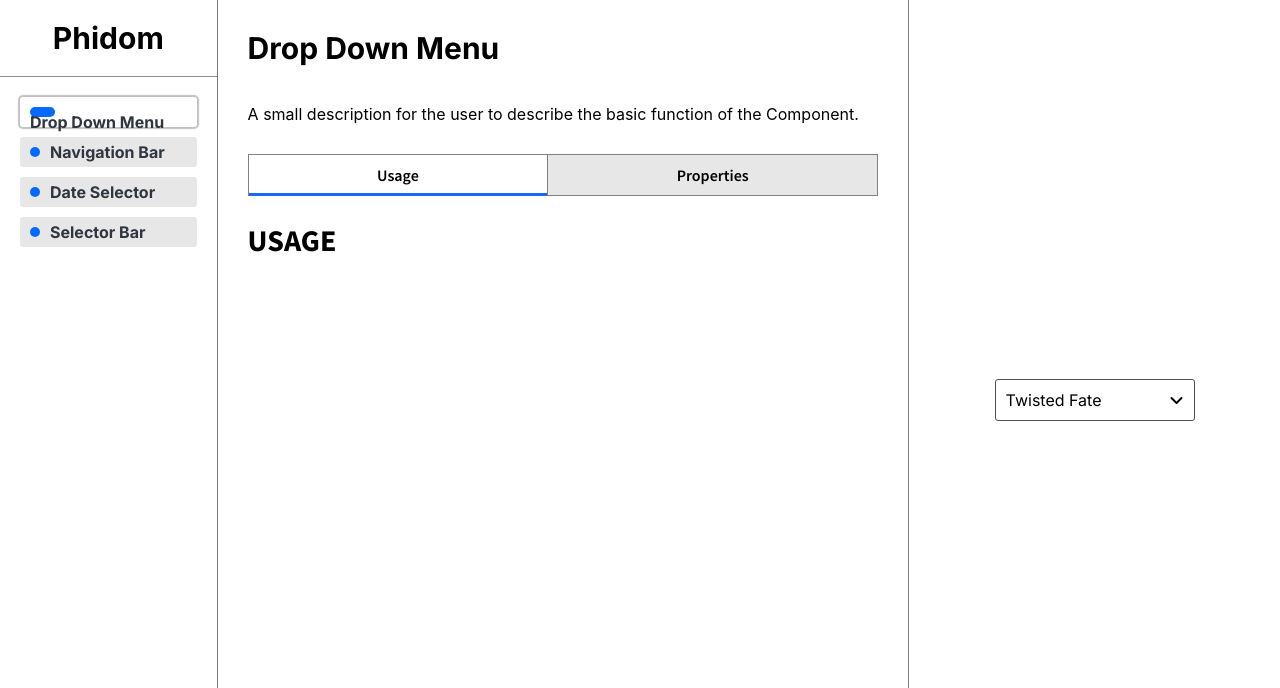
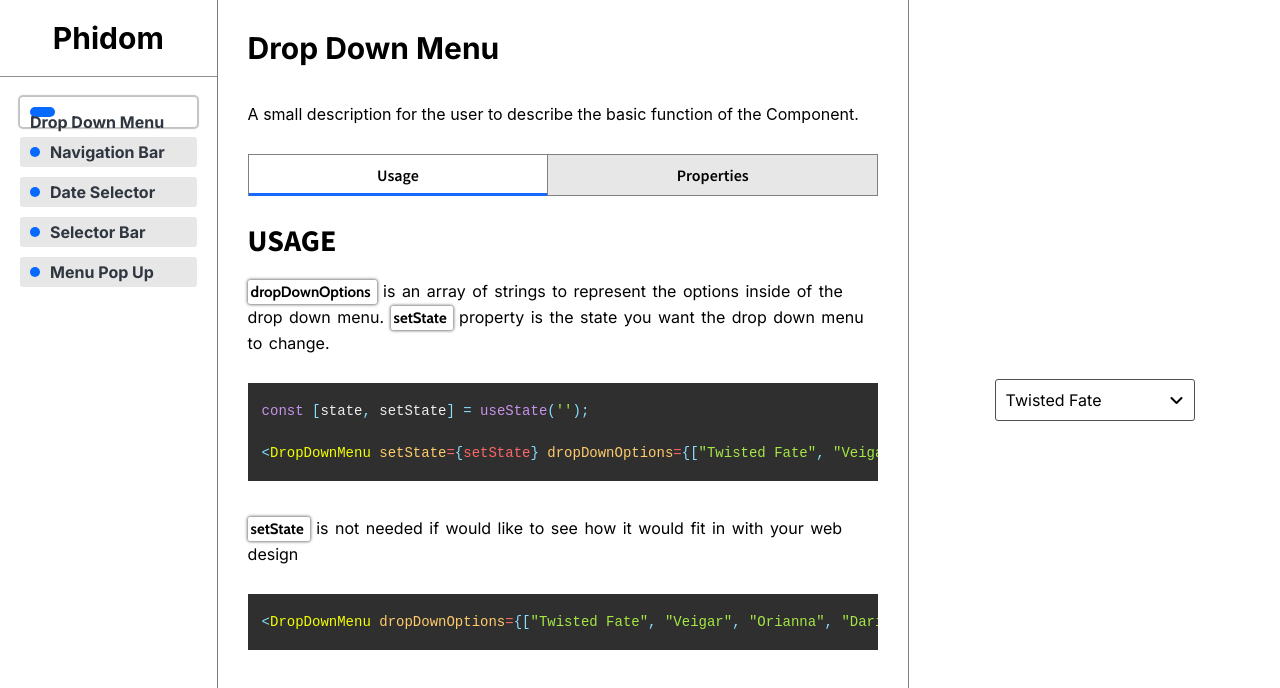
Before and after one commit to Damango/UI-Library, a React (Create React App) app: page / in a window 1280 px wide. Both pictures are taken after a click on the element "Usage". Shown: the top 688 px of the page. Built offline with nearby package versions, Linux system fonts and the light colour scheme.

Commit message:
Added Source Code snippets and Component

```diff
--- a/package.json
+++ b/package.json
@@ -9,6 +9,7 @@
     "react": "^17.0.2",
     "react-dom": "^17.0.2",
     "react-scripts": "5.0.0",
+    "react-syntax-highlighter": "^15.5.0",
     "web-vitals": "^2.1.4"
   },
   "scripts": {
--- a/src/LibraryComponents/DropDownMenu/DropDownMenu.js
+++ b/src/LibraryComponents/DropDownMenu/DropDownMenu.js
@@ -1,77 +1,77 @@
-import React, { useState, useEffect } from 'react';
-import "./DropDownMenu.css"
+import React, { useState, useEffect } from "react";
+import "./DropDownMenu.css";
 
 const DropDownMenu = (props) => {
-
-
-
-    const [dropDownState, setDropDownState] = useState(false)
+	const [dropDownState, setDropDownState] = useState(false);
 	const [dropDownOptions, setDropDownOptions] = useState(props.dropDownOptions);
-    const [currentSelection, setCurrentSelection] = useState(props.dropDownOptions[0])
-
-
+	const [currentSelection, setCurrentSelection] = useState(
+		props.dropDownOptions[0]
+	);
 
 	useEffect(() => {
 		let options = [...dropDownOptions];
-        options.splice(0, 1)
-        setDropDownOptions(options)
-    }, [])
-
+		options.splice(0, 1);
+		setDropDownOptions(options);
+	}, []);
 
 	function handleDropDown() {
 		if (dropDownState === true) {
-            setDropDownState(false)
-        }
-        else {
-            setDropDownState(true)
+			setDropDownState(false);
+		} else {
+			setDropDownState(true);
 		}
 	}
 
 	function renderDropDown() {
 		if (dropDownState) {
-            return ({ display: 'block' })
-        }
-        else {
-            return ({ display: 'none' })
+			return { display: "block" };
+		} else {
+			return { display: "none" };
 		}
 	}
 
 	function updateDropDownList(index) {
-
 		let previousSelection = currentSelection;
-
-
 		let options = [...dropDownOptions];
-
-        setCurrentSelection(options[index])
-
-        options.splice(index, 1)
-        options.push(previousSelection)
-        options.sort()
-        setDropDownOptions(options)
-        setDropDownState(false)
-
+		setCurrentSelection(options[index]);
+		options.splice(index, 1);
+		options.push(previousSelection);
+		options.sort();
+		setDropDownOptions(options);
+		setDropDownState(false);
 	}
 
+	function selectOption(index, option) {
+		updateDropDownList(index);
+		props.setState(option);
+	}
 
-
-
-    return (<div className='phi-drop-down-menu-container'>
-        <div className='drop-down-menu-wrapper' onClick={handleDropDown}>
+	return (
+		<div className="phi-drop-down-menu-container">
+			<div className="drop-down-menu-wrapper" onClick={handleDropDown}>
 				{currentSelection} <i class="fas fa-angle-down"></i>
 			</div>
-        <div className='drop-down-menu-options-container' style={renderDropDown()}>
-            {dropDownOptions.map((option, index) =>
-                <div className='drop-down-menu-option' onClick={() => { updateDropDownList(index) }}>
+			<div
+				className="drop-down-menu-options-container"
+				style={renderDropDown()}
+			>
+				{dropDownOptions.map((option, index) => (
+					<div
+						className="drop-down-menu-option"
+						onClick={() => {
+							selectOption(index, option);
+						}}
+					>
 						{option}
-                </div>)}
 					</div>
-    </div>);
-}
-
+				))}
+			</div>
+		</div>
+	);
+};
 
 DropDownMenu.defaultProps = {
-    dropDownOptions: ['Option 1', 'Option 2', 'Option 3', 'Option 4']
-}
+	dropDownOptions: ["Option 1", "Option 2", "Option 3", "Option 4"],
+};
 
 export default DropDownMenu;
--- /dev/null
+++ b/src/LibraryComponents/MenuPopUp/MenuPopUp.css
@@ -0,0 +1,71 @@
+.menu-pop-up-container {
+	position: relative;
+	background-color: white;
+	display: inline-block;
+
+	padding: 0px 5px 0px 5px;
+	height: 20px;
+	width: 20px;
+	box-shadow: 0px 0px 2px 2px black;
+	border-radius: 3px;
+}
+
+.menu-pop-up-container span {
+	position: absolute;
+	top: 0px;
+	left: 0px;
+
+	width: 100%;
+	height: 100%;
+}
+
+.menu-pop-up-container svg {
+	position: relative;
+	top: 50%;
+	left: 50%;
+	transform: translate(-50%, -50%);
+	width: 70%;
+}
+
+.menu-pop-up-container span:hover {
+	cursor: pointer;
+}
+
+.menu-pop-up-wrapper-closed {
+	position: absolute;
+	display: none;
+	box-shadow: 0px 0px 2px 1px black;
+	border-radius: 3px;
+	background-color: white;
+	width: 170px;
+	opacity: 0;
+	bottom: 150%;
+
+	transition: 0.3s;
+	overflow: hidden;
+}
+
+.svg-overlay {
+	position: absolute;
+	width: 100%;
+	height: 100%;
+	background-color: transparent;
+	z-index: 10;
+}
+
+.pop-up-selection {
+	position: relative;
+	font-family: "Inter";
+	background-color: transparent;
+	font-weight: 600;
+
+	padding: 10px;
+	transition-property: opacity;
+	transition-delay: 0.3s;
+	transition: 0.3s;
+}
+
+.pop-up-selection:hover {
+	cursor: pointer;
+	background-color: rgb(230, 230, 230);
+}
--- /dev/null
+++ b/src/LibraryComponents/MenuPopUp/MenuPopUp.js
@@ -0,0 +1,56 @@
+import React, { useState, useRef } from "react";
+import "./MenuPopUp.css";
+const MenuPopUp = (props) => {
+	const [popUpOpen, setPopUpOpen] = useState(false);
+	const menuRef = useRef(null);
+	const menuContainerRef = useRef(null);
+	const svgRef = useRef(null);
+
+	window.addEventListener("mouseup", function (e) {
+		if (popUpOpen) {
+			if (e.target != svgRef.current) {
+				togglePopUp2();
+			}
+		}
+	});
+
+	function togglePopUp2() {
+		if (popUpOpen) {
+			menuRef.current.style.opacity = 0;
+			setPopUpOpen(false);
+			setTimeout(() => {
+				menuRef.current.style.display = "none";
+			}, 300);
+		} else {
+			menuRef.current.style.display = "inline-block";
+			setPopUpOpen(true);
+			setTimeout(() => {
+				menuRef.current.style.opacity = 1;
+			}, 1);
+		}
+	}
+
+	return (
+		<div className="menu-pop-up-container" ref={menuContainerRef}>
+			<span>
+				<span
+					className="svg-overlay"
+					onClick={togglePopUp2}
+					ref={svgRef}
+				></span>
+				<svg xmlns="http://www.w3.org/2000/svg" viewBox="0 0 448 512">
+					<path d="M120 256C120 286.9 94.93 312 64 312C33.07 312 8 286.9 8 256C8 225.1 33.07 200 64 200C94.93 200 120 225.1 120 256zM280 256C280 286.9 254.9 312 224 312C193.1 312 168 286.9 168 256C168 225.1 193.1 200 224 200C254.9 200 280 225.1 280 256zM328 256C328 225.1 353.1 200 384 200C414.9 200 440 225.1 440 256C440 286.9 414.9 312 384 312C353.1 312 328 286.9 328 256z" />
+				</svg>
+			</span>
+
+			<div className="menu-pop-up-wrapper-closed" ref={menuRef}>
+				<div className="pop-up-selection">Edit</div>
+				<div className="pop-up-selection">Share</div>
+				<div className="pop-up-selection">About</div>
+				<div className="pop-up-selection">Delete</div>
+			</div>
+		</div>
+	);
+};
+
+export default MenuPopUp;
--- a/src/LibraryComponents/NavBar/NavBar.js
+++ b/src/LibraryComponents/NavBar/NavBar.js
@@ -3,8 +3,6 @@ import "./NavBar.css";
 import NavLink from "./NavLink/NavLink";
 
 const NavBar = (props) => {
-	const [linkDropDownState, setLinkDropDownState] = useState(false);
-
 	function renderFooter() {
 		if (props.footer) {
 			return (
--- a/src/UILibrary.css
+++ b/src/UILibrary.css
@@ -85,7 +85,7 @@
 
 .main-view-container {
 	display: grid;
-	grid-template-columns: 65% auto;
+	grid-template-columns: 65% auto !important;
 }
 
 .component-information-container {
@@ -112,7 +112,6 @@
 }
 
 .component-nav-buttons-container {
-
 	display: grid;
 	grid-template-columns: auto auto;
 }
@@ -147,7 +146,7 @@
 	transition: 0.3s;
 }
 
-.properties-button{
+.properties-button {
 	border-right: 1px solid gray;
 }
 
@@ -159,19 +158,67 @@
 	position: relative;
 	box-sizing: border-box;
 
-
-
 	max-height: 100%;
 
-
 	top: 30px;
-
 }
 .component-data-header {
 	font-size: 30px;
 	font-weight: bold;
 	font-family: "Source Sans Pro";
 }
+
+.component-usage-container {
+	position: relative;
+	width: 100%;
+	height: 160px;
+}
+
+.component-usage-info-container {
+	position: relative;
+
+	margin-bottom: 40px;
+	margin-top: 20px;
+}
+
+.components-usage-example-container {
+	position: relative;
+	width: 100%;
+	height: 100px;
+	margin-top: 20px;
+	box-sizing: border-box;
+}
+
+.components-usage-example-container pre {
+	position: absolute !important;
+	width: 100%;
+	font-size: 14px !important;
+	box-sizing: border-box;
+}
+
+.components-usage-description-container {
+	position: relative;
+	line-height: 25px;
+}
+
+.keyword-text {
+	box-shadow: 0px 0px 3px 1px gray;
+	background-color: white;
+	padding: 3px;
+	margin-right: 6px;
+	text-align: center !important;
+	border-radius: 3px;
+	font-size: 15px;
+	font-family: "Cabin";
+	font-weight: bold;
+}
+
+.plain-text {
+	margin-right: 2px;
+	text-align: center;
+	font-family: "Inter";
+}
+
 .component-properties-container {
 	position: relative;
 	height: 400px;
@@ -180,44 +227,35 @@
 	box-sizing: border-box;
 	padding: 5px;
 
-
 	overflow-y: scroll !important;
-	}
+}
 
 .component-property-container {
 	display: grid;
 	grid-template-columns: 30% auto;
-
-
-
 }
 
-
-
-.component-property-details-container{
+.component-property-details-container {
 	margin-bottom: 35px;
 	display: inline-block;
-
-
 }
 
-.property-type-default{
+.property-type-default {
 	font-style: italic;
 }
 
-.prop-type{
+.prop-type {
 	font-weight: bold;
-	font-family: 'Poppins';
+	font-family: "Poppins";
 }
 
-.property-description{
+.property-description {
 	position: relative;
 
-	color:#2f3640;
+	color: #2f3640;
 	font-weight: 600;
 	top: 10px;
 }
-
 
 .component-property-name {
 	display: inline-block;
@@ -250,7 +288,7 @@
 	transform: translate(-50%, -50%);
 }
 
-@media only screen and (max-width: 428px) {
+@media only screen and (max-width: 1100px) {
 	.ui-library-app-container {
 		width: 100%;
 		height: 100%;
@@ -275,7 +313,7 @@
 
 	.main-view-container {
 		display: grid;
-		grid-template-columns: 100%;
+		grid-template-columns: 100% !important;
 	}
 
 	.component-information-container {
@@ -288,17 +326,15 @@
 		box-sizing: border-box;
 		display: grid !important;
 		grid-template-rows: 8% 75px 5% auto;
-
 	}
 
-	.properties-button{
+	.properties-button {
 		border-right: none;
 	}
 
-	.preview-button{
+	.preview-button {
 		border-right: 1px solid gray;
 	}
-
 
 	.mobile-preview-button {
 		display: inline-block;
@@ -362,6 +398,8 @@
 	.component-property-container {
 		display: grid;
 		grid-template-columns: 45% auto;
-
 	}
 }
+
+@media only screen and (max-width: 600px) {
+}
--- a/src/UILibrary.js
+++ b/src/UILibrary.js
@@ -25,6 +25,8 @@ const UILibrary = (props) => {
 
 	const mobileNavBarRef = useRef(null);
 
+	const codeExampleRef = useRef(null);
+
 	const [componentView, setComponentView] = useState(componentLinks[0]);
 
 	const [fullCompView, setFullCompView] = useState("inline-block");
@@ -35,7 +37,22 @@ const UILibrary = (props) => {
 
 	function renderInfoPage() {
 		if (componentInfoPage === "usage") {
-			return <div className="component-usage-container"></div>;
+			return (
+				<div className="component-usage-container">
+					{componentView.usage.map((component, index) => (
+						<div className="component-usage-info-container">
+							<div className="components-usage-description-container">
+								{stringParser(component.description).map((word) => (
+									<span className={word.type + "-text"}>{word.text} </span>
+								))}
+							</div>
+							<div className="components-usage-example-container">
+								{component.example}
+							</div>
+						</div>
+					))}
+				</div>
+			);
 		} else if (componentInfoPage === "properties") {
 			return (
 				<div className="component-properties-container">
@@ -65,6 +82,27 @@ const UILibrary = (props) => {
 			);
 		}
 	}
+
+	function stringParser(string) {
+		let wordsContainer = [];
+		let i;
+		let wordsList = string.split(" ");
+
+		for (i = 0; i < wordsList.length; i++) {
+			if (wordsList[i].includes("--")) {
+				let keyword = wordsList[i];
+				keyword = keyword.slice(2, keyword.length);
+				console.log(keyword);
+				wordsContainer.push({ text: keyword, type: "keyword" });
+			} else {
+				wordsContainer.push({ text: wordsList[i], type: "plain" });
+			}
+		}
+
+		return wordsContainer;
+	}
+
+	function handleExampleCode() {}
 
 	function handleMobileNavBar() {
 		let mobileNavBarElement = mobileNavBarRef.current;
--- a/src/componentData/componentData.js
+++ b/src/componentData/componentData.js
@@ -2,16 +2,42 @@ import DropDownMenu from "../LibraryComponents/DropDownMenu/DropDownMenu";
 import NavBar from "../LibraryComponents/NavBar/NavBar";
 import DateSelector from "../LibraryComponents/DateSelector/DateSelector";
 import SelectorBar from "../LibraryComponents/SelectorBar/SelectorBar";
+import MenuPopUp from "../LibraryComponents/MenuPopUp/MenuPopUp";
+
+//Code Formatter
+import { Prism as SyntaxHighlighter } from "react-syntax-highlighter";
+import { materialDark } from "react-syntax-highlighter/dist/esm/styles/prism";
 
 let componentData = [
 	{
 		title: "Drop Down Menu",
 		component: (
 			<DropDownMenu
-				dropDownOptions={["Twisted Fate", "Veigar", "Orianna", "Something"]}
+				dropDownOptions={["Twisted Fate", "Veigar", "Orianna", "Darius"]}
 			/>
 		),
-		usage: [],
+		usage: [
+			{
+				example: (
+					<SyntaxHighlighter language="jsx" style={materialDark}>
+						{`const [state, setState] = useState('');
+
+<DropDownMenu setState={setState} dropDownOptions={["Twisted Fate", "Veigar", "Orianna", "Darius"]}/>`}
+					</SyntaxHighlighter>
+				),
+				description:
+					"--dropDownOptions is an array of strings to represent the options inside of the drop down menu. --setState property is the state you want the drop down menu to change. ",
+			},
+			{
+				example: (
+					<SyntaxHighlighter language="jsx" style={materialDark}>
+						{`<DropDownMenu dropDownOptions={["Twisted Fate", "Veigar", "Orianna", "Darius"]}/>`}
+					</SyntaxHighlighter>
+				),
+				description:
+					"--setState is not needed if would like to see how it would fit in with your web design",
+			},
+		],
 		properties: [
 			{
 				name: "Options",
@@ -20,10 +46,11 @@ let componentData = [
 				description: "An array of text options to select",
 			},
 			{
-				name: "Test",
-				default: "673.53",
-				type: "Inter / Variable",
-				description: "A place holder for a property to fill text.",
+				name: "setState",
+				default: "undefined",
+				type: "Function",
+				description:
+					"A setState function to change the state to the selected option in your React Components.",
 			},
 			{
 				name: "Obilivion",
@@ -158,6 +185,59 @@ let componentData = [
 			},
 		],
 	},
+	{
+		title: "Menu Pop Up",
+		component: <MenuPopUp />,
+		usage: [
+			{
+				example: (
+					<SyntaxHighlighter language="jsx" style={materialDark}>
+						{`const [state, setState] = useState('');
+
+<DropDownMenu setState={setState} dropDownOptions={["Twisted Fate", "Veigar", "Orianna", "Darius"]}/>`}
+					</SyntaxHighlighter>
+				),
+				description:
+					"--dropDownOptions is an array of strings to represent the options inside of the drop down menu. --setState property is the state you want the drop down menu to change. ",
+			},
+			{
+				example: (
+					<SyntaxHighlighter language="jsx" style={materialDark}>
+						{`<DropDownMenu dropDownOptions={["Twisted Fate", "Veigar", "Orianna", "Darius"]}/>`}
+					</SyntaxHighlighter>
+				),
+				description:
+					"--setState is not needed if would like to see how it would fit in with your web design",
+			},
+		],
+		properties: [
+			{
+				name: "Options",
+				default: "[Option 1, Option 2, Option 3, Option 4]",
+				type: "Array",
+				description: "An array of options to select from",
+			},
+			{
+				name: "setState",
+				default: "undefined",
+				type: "Function",
+				description:
+					"A setState function to change the state to the selected option in your React Components.",
+			},
+			{
+				name: "Obilivion",
+				default: "doing the test",
+				type: "String / Variable",
+				description: "A place holder for a property to fill text.",
+			},
+			{
+				name: "THE BILLIONAIRE",
+				default: "doing the test",
+				type: "String / Variable",
+				description: "A place holder for a property to fill text.",
+			},
+		],
+	},
 ];
 
 export default componentData;
```
Also changed, not shown: 1 other file (tests, documents, lock files or other folders). Lines whose indentation alone changed are shown as unchanged.
